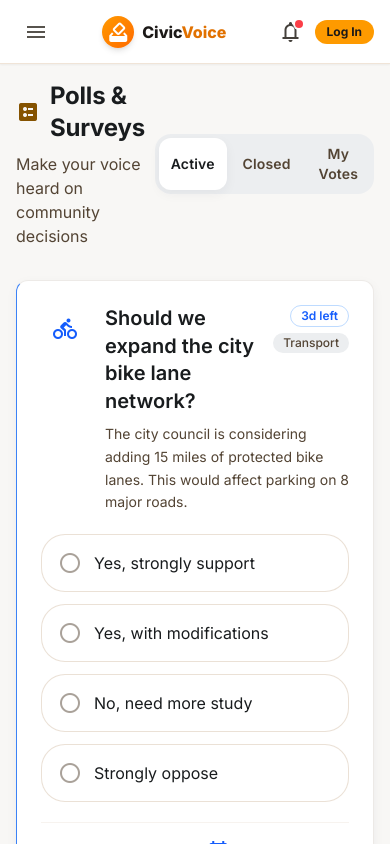
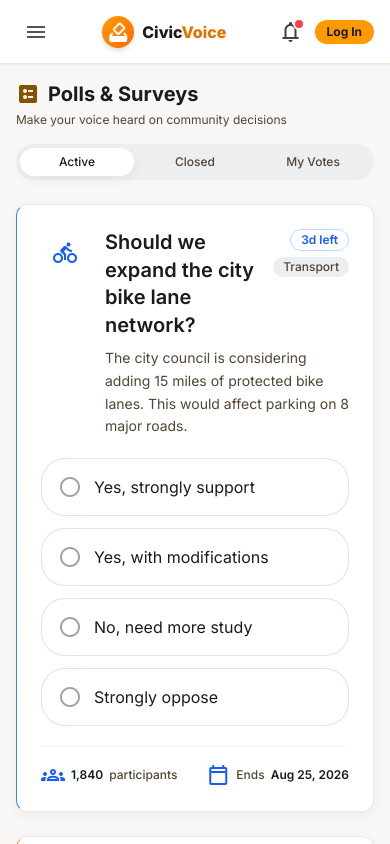
Before and after one commit to sagarx16/CivicVoicex16, a Next.js app: page /polls in a window 390 px wide. Shown: the top 844 px of the page. Built offline with nearby package versions, Linux system fonts and the light colour scheme; no server answers.

Commit message:
fix(responsive): optimize mobile layouts for polls, report, map, forum and notifications

```diff
--- a/src/app/forum/page.tsx
+++ b/src/app/forum/page.tsx
@@ -119,14 +119,14 @@ export default function ForumPage() {
         </div>
 
         {/* Category tabs */}
-        <div className="flex gap-2 overflow-x-auto pb-2 mb-4 scrollbar-none">
+        <div className="flex gap-2 overflow-x-auto pb-2 mb-4 scrollbar-none touch-pan-x w-full">
           {categories.map((cat) => (
             <button
               key={cat}
               onClick={() => setActiveCategory(cat)}
-              className={`px-4 py-2 rounded-full text-label-md whitespace-nowrap transition-colors ${
+              className={`px-3.5 py-1.5 sm:px-4 sm:py-2 rounded-full text-xs sm:text-label-md whitespace-nowrap transition-colors cursor-pointer shrink-0 ${
                 activeCategory === cat
-                  ? "bg-primary-container text-on-primary-container shadow-subtle"
+                  ? "bg-primary-container text-on-primary-container shadow-subtle font-bold"
                   : "bg-surface-container text-on-surface-variant hover:bg-surface-container-high"
               }`}
             >
--- a/src/app/map/page.tsx
+++ b/src/app/map/page.tsx
@@ -292,8 +292,32 @@ export default function MapPage() {
               )}
             </form>
 
-            {/* Category filters */}
-            <div className="bg-white rounded-2xl border border-gray-100 shadow-sm p-4">
+            {/* Mobile Category pills (touch-friendly horizontal scroll) */}
+            <div className="lg:hidden flex gap-2 overflow-x-auto pb-1 scrollbar-none touch-pan-x w-full">
+              {categories.map((cat) => {
+                const isActive = activeCategory === cat.id;
+                return (
+                  <button
+                    key={cat.id}
+                    onClick={() => setActiveCategory(cat.id)}
+                    className={`flex items-center gap-2 px-3.5 py-2 rounded-xl text-xs font-semibold whitespace-nowrap transition-all shrink-0 cursor-pointer ${
+                      isActive ? `${cat.activeBg} text-white shadow-xs font-bold` : "bg-white text-gray-700 border border-gray-200"
+                    }`}
+                  >
+                    <span className={`material-symbols-outlined text-[16px] ${isActive ? "text-white" : cat.color}`}>
+                      {cat.icon}
+                    </span>
+                    <span>{cat.label}</span>
+                    <span className={`text-[10px] px-1.5 py-0.5 rounded-full ${isActive ? "bg-white/25 text-white" : "bg-gray-100 text-gray-500"}`}>
+                      {cat.count}
+                    </span>
+                  </button>
+                );
+              })}
+            </div>
+
+            {/* Desktop Category filters */}
+            <div className="hidden lg:block bg-white rounded-2xl border border-gray-100 shadow-sm p-4">
               <p className="font-bold text-gray-900 mb-3 text-sm">Filter by Category</p>
               <div className="flex flex-col gap-1">
                 {categories.map((cat) => {
@@ -327,8 +351,8 @@ export default function MapPage() {
               </div>
             </div>
 
-            {/* Legend */}
-            <div className="bg-white rounded-2xl border border-gray-100 shadow-sm p-4">
+            {/* Desktop Legend */}
+            <div className="hidden lg:block bg-white rounded-2xl border border-gray-100 shadow-sm p-4">
               <p className="font-bold text-gray-900 mb-3 text-sm">Status Legend</p>
               {[
                 { label: "Reported", color: "bg-gray-400" },
--- a/src/app/notifications/page.tsx
+++ b/src/app/notifications/page.tsx
@@ -70,12 +70,12 @@ export default function NotificationsPage() {
   return (
     <AppLayout>
       <div className="max-w-[720px] mx-auto animate-fade-in">
-        <div className="flex items-center justify-between mb-8">
+        <div className="flex flex-col sm:flex-row sm:items-center justify-between gap-3 mb-6 sm:mb-8">
           <div>
-            <h1 className="text-headline-lg-mobile md:text-headline-md font-bold text-on-surface">
+            <h1 className="text-xl sm:text-headline-md font-bold text-on-surface">
               Notifications
             </h1>
-            <p className="text-body-md text-on-surface-variant mt-1">
+            <p className="text-xs sm:text-body-md text-on-surface-variant mt-1">
               {unreadCount > 0 ? (
                 <span className="text-primary font-medium">{unreadCount} unread</span>
               ) : (
@@ -86,7 +86,7 @@ export default function NotificationsPage() {
           {unreadCount > 0 && (
             <button
               onClick={markAllRead}
-              className="text-label-md text-primary hover:underline flex items-center gap-1"
+              className="text-xs sm:text-label-md text-primary hover:underline flex items-center gap-1 self-start sm:self-auto cursor-pointer"
             >
               <span className="material-symbols-outlined text-[16px]">done_all</span>
               Mark all read
@@ -95,7 +95,7 @@ export default function NotificationsPage() {
         </div>
 
         {/* Filter tabs */}
-        <div className="flex gap-2 overflow-x-auto pb-2 mb-6">
+        <div className="flex gap-2 overflow-x-auto pb-2 mb-6 scrollbar-none touch-pan-x w-full">
           {filters.map((f) => (
             <button
               key={f}
--- a/src/app/polls/page.tsx
+++ b/src/app/polls/page.tsx
@@ -94,26 +94,26 @@ export default function PollsPage() {
   return (
     <AppLayout>
       <div className="max-w-[800px] mx-auto animate-fade-in">
-        <div className="flex items-center justify-between mb-8">
+        <div className="flex flex-col sm:flex-row sm:items-center justify-between gap-4 mb-6 sm:mb-8">
           <div>
-            <h1 className="text-headline-lg-mobile md:text-headline-md font-bold text-on-surface flex items-center gap-2.5">
-              <span className="material-symbols-outlined text-primary text-[32px] md:text-[36px] icon-filled">
+            <h1 className="text-xl sm:text-headline-md font-bold text-on-surface flex items-center gap-2 sm:gap-2.5">
+              <span className="material-symbols-outlined text-primary text-[28px] sm:text-[36px] icon-filled shrink-0">
                 ballot
               </span>
               Polls & Surveys
             </h1>
-            <p className="text-body-md text-on-surface-variant mt-2">
+            <p className="text-xs sm:text-body-md text-on-surface-variant mt-1 sm:mt-2">
               Make your voice heard on community decisions
             </p>
           </div>
-          <div className="flex bg-surface-container rounded-lg p-1 gap-1">
+          <div className="flex bg-surface-container rounded-xl p-1 gap-1 w-full sm:w-auto">
             {["Active", "Closed", "My Votes"].map((tab) => (
               <button
                 key={tab}
                 onClick={() => setFilter(tab)}
-                className={`px-3 py-1.5 rounded-md text-label-md transition-colors ${
+                className={`flex-1 sm:flex-none px-3 py-1.5 rounded-lg text-xs sm:text-label-md font-medium transition-colors text-center cursor-pointer ${
                   filter === tab
-                    ? "bg-surface-container-lowest text-on-surface shadow-subtle"
+                    ? "bg-surface-container-lowest text-on-surface shadow-subtle font-bold"
                     : "text-on-surface-variant hover:text-on-surface"
                 }`}
               >
--- a/src/app/report/page.tsx
+++ b/src/app/report/page.tsx
@@ -159,15 +159,15 @@ function ReportForm() {
               {/* Priority */}
               <div>
                 <label className="block text-label-md text-on-surface mb-2">Priority</label>
-                <div className="flex gap-3">
+                <div className="grid grid-cols-3 gap-2 sm:gap-3">
                   {priorities.map((p) => (
                     <button
                       key={p.value}
                       type="button"
                       onClick={() => setSelectedPriority(p.value)}
-                      className={`flex-1 py-2 px-3 rounded-lg border-2 text-label-md transition-all ${
+                      className={`py-2 px-1.5 sm:px-3 rounded-lg border-2 text-xs sm:text-label-md transition-all text-center truncate cursor-pointer ${
                         selectedPriority === p.value
-                          ? `${p.bg} ${p.color} border-current`
+                          ? `${p.bg} ${p.color} border-current font-bold`
                           : "border-outline-variant/40 text-on-surface-variant hover:bg-surface-container"
                       }`}
                     >
```
